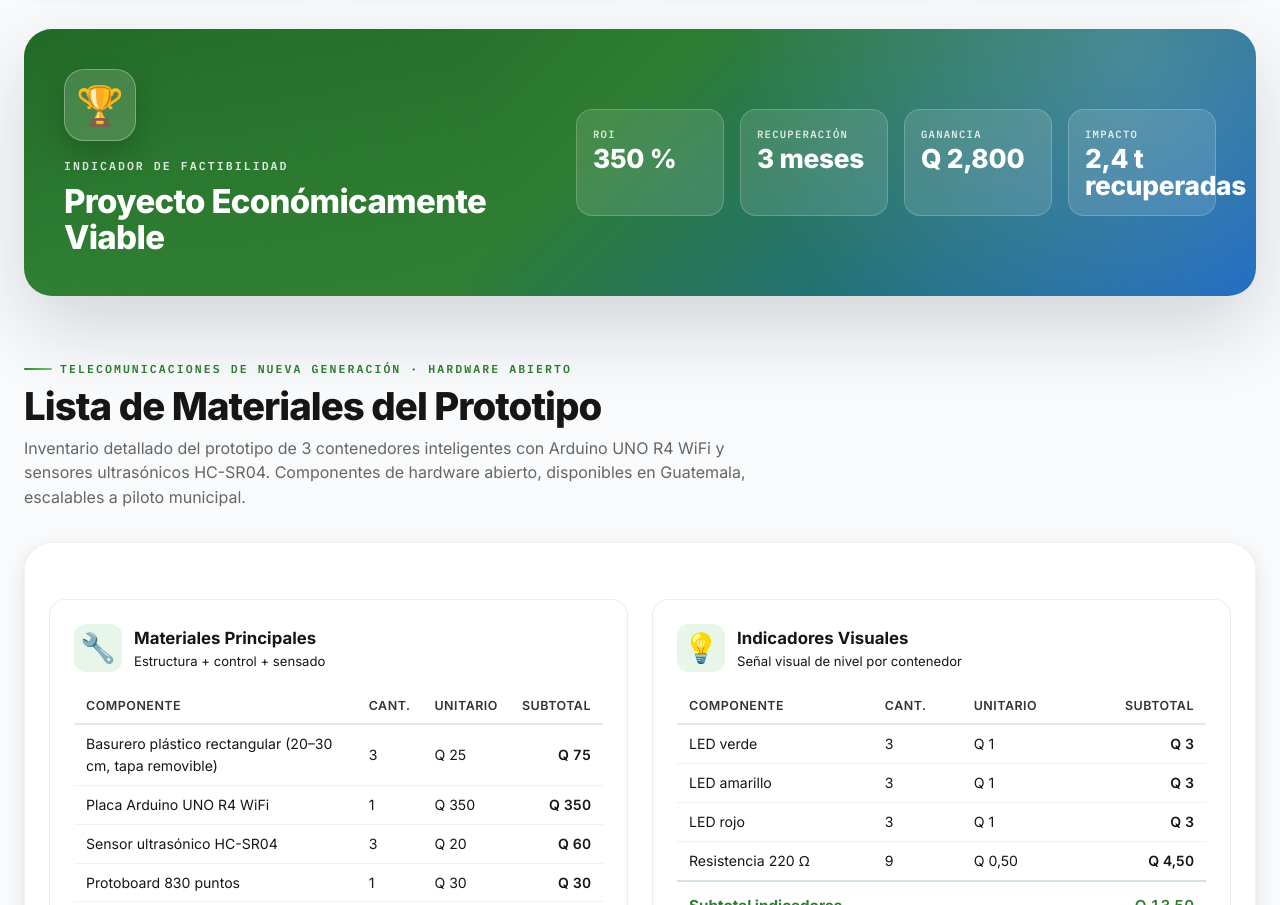
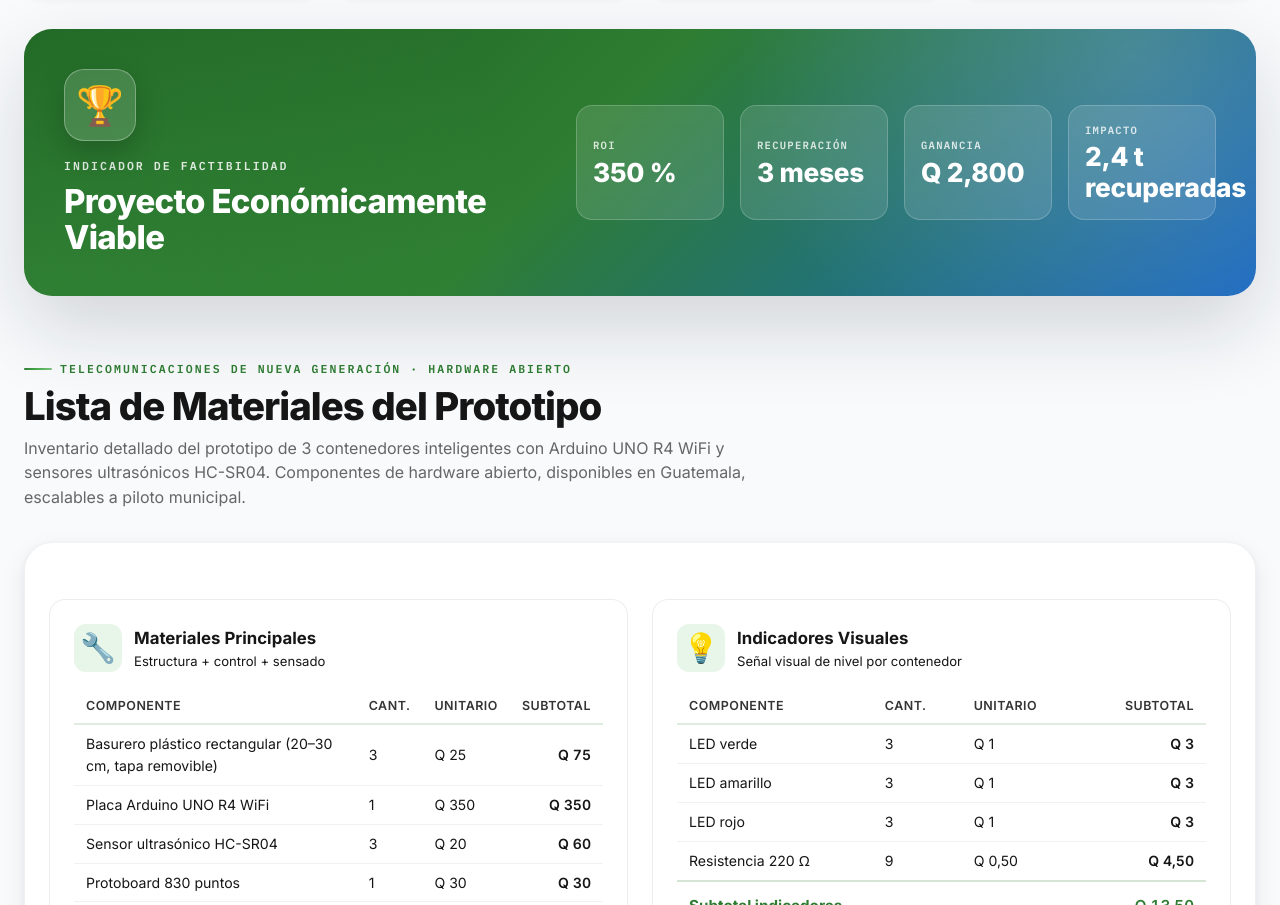
Before and after one commit to alejandracastanedapozuelos-max/EcoRutaIoT, a plain HTML site: page index.html in a window 1280 px wide. Shown: the part 1351-2256 px from the top of the page. Drawn offline with Linux system fonts and the light colour scheme.

Commit message:
Update index.html

```diff
--- a/index.html
+++ b/index.html
@@ -126,9 +126,9 @@
     .viability-eyebrow{font-family:var(--font-mono);font-size:.72rem;font-weight:600;text-transform:uppercase;letter-spacing:.18em;color:rgba(255,255,255,.85);margin:0 0 var(--s-2)}
     .viability-title{font-family:var(--font-display);font-size:clamp(1.5rem,1.1rem + 1.2vw,2.1rem);font-weight:800;letter-spacing:-.02em;margin:0;line-height:1.1}
     .viability-grid{position:relative;z-index:1;display:grid;grid-template-columns:repeat(4,minmax(0,1fr));gap:var(--s-4)}
-    .viability-metric{background:rgba(255,255,255,.12);backdrop-filter:blur(10px);border:1px solid rgba(255,255,255,.2);border-radius:var(--r-lg);padding:var(--s-4);display:flex;flex-direction:column;gap:4px}
+    .viability-metric{background:rgba(255,255,255,.12);backdrop-filter:blur(10px);border:1px solid rgba(255,255,255,.2);border-radius:var(--r-lg);padding:var(--s-4);min-height:92px;display:flex;flex-direction:column;justify-content:center;gap:4px}
     .viability-metric .m-label{font-family:var(--font-mono);font-size:.66rem;font-weight:600;text-transform:uppercase;letter-spacing:.12em;color:rgba(255,255,255,.8)}
-    .viability-metric .m-value{font-family:var(--font-display);font-size:clamp(1.3rem,1rem + .8vw,1.75rem);font-weight:800;letter-spacing:-.01em;line-height:1}
+    .viability-metric .m-value{font-family:var(--font-display);font-size:clamp(1.3rem,1rem + .8vw,1.75rem);font-weight:800;letter-spacing:-.01em;line-height:1.15}
     @media(max-width:880px){.viability{grid-template-columns:1fr;padding:var(--s-6)}.viability-grid{grid-template-columns:repeat(2,minmax(0,1fr))}}
     @media(max-width:480px){.viability-grid{grid-template-columns:1fr}}
 
```
